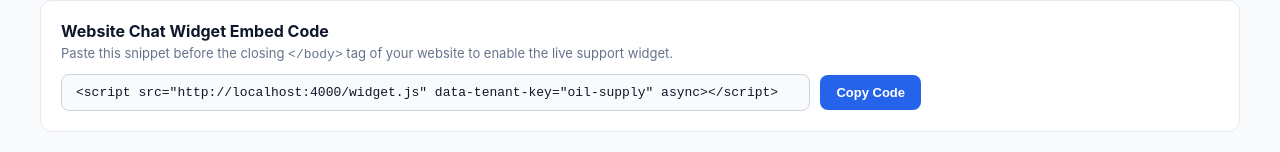
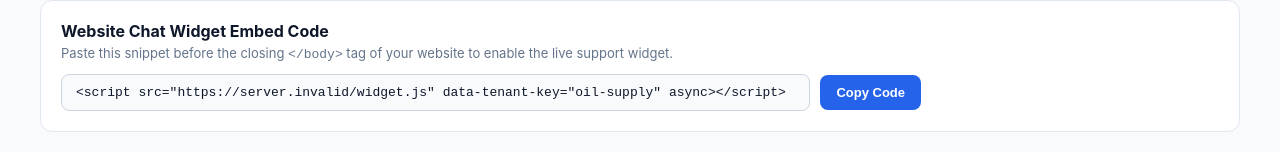
Before and after one commit to MirEashanZaman/ai-support-platform, a Next.js app in the folder dashboard/: page /documents in a window 1280 px wide. Shown: the part 127-279 px from the top of the page. Built offline with nearby package versions, Linux system fonts and the light colour scheme; no server answers.

Commit message:
feat(dashboard): use NEXT_PUBLIC_API_URL in generated widget embed script tag

```diff
--- a/dashboard/src/app/documents/page.tsx
+++ b/dashboard/src/app/documents/page.tsx
@@ -38,7 +38,10 @@ export default function DocumentsPage() {
     status: string;
   } | null>(null);
 
-  const embedScriptTag = `<script src="http://localhost:4000/widget.js" data-tenant-key="${tenantKey}" async></script>`;
+  const apiBaseUrl = (
+    process.env.NEXT_PUBLIC_API_URL || 'http://localhost:4000'
+  ).replace(/\/+$/, '');
+  const embedScriptTag = `<script src="${apiBaseUrl}/widget.js" data-tenant-key="${tenantKey}" async></script>`;
 
   async function handleCopyScriptTag() {
     try {
```
